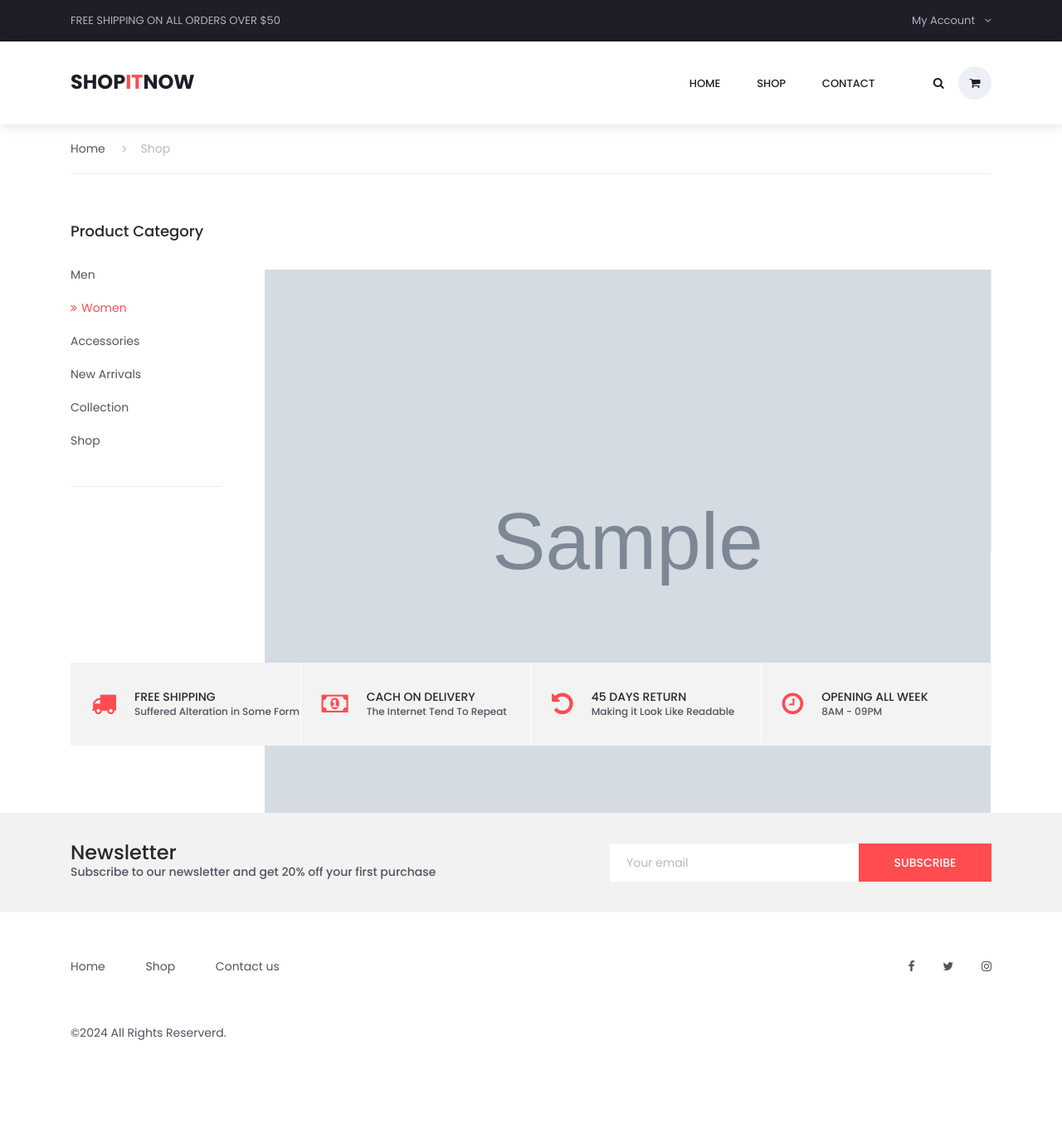
After one commit to abdullah956/dj-itnow, a Django app: page /category/1/ in a window 1280 px wide. The commit adds this page. Shown: the whole page at 83% size. Run offline with Django 5.2, Linux system fonts and the light colour scheme; tables that the repository leaves empty hold one stand-in row (values such as "Sample post"); grey boxes marked "Sample" are stand-in pictures; some libraries are stand-ins or nearby versions.

Commit message:
category

```diff
--- /dev/null
+++ b/templates/category.html
@@ -0,0 +1,201 @@
+<!DOCTYPE html>
+<html lang="en">
+  {% load static %}
+  <head>
+    <title>Colo Shop Categories</title>
+    <meta charset="utf-8" />
+    <meta http-equiv="X-UA-Compatible" content="IE=edge" />
+    <meta name="description" content="Colo Shop Template" />
+    <meta name="viewport" content="width=device-width, initial-scale=1" />
+    <link rel="stylesheet" type="text/css" href="{% static 'styles/bootstrap4/bootstrap.min.css' %}" />
+    <link href="{% static 'plugins/font-awesome-4.7.0/css/font-awesome.min.css' %}" rel="stylesheet" type="text/css" />
+    <link rel="stylesheet" type="text/css" href="{% static 'plugins/OwlCarousel2-2.2.1/owl.carousel.css' %}" />
+    <link rel="stylesheet" type="text/css" href="{% static 'plugins/OwlCarousel2-2.2.1/owl.theme.default.css' %}" />
+    <link rel="stylesheet" type="text/css" href="{% static 'plugins/OwlCarousel2-2.2.1/animate.css' %}" />
+    <link rel="stylesheet" type="text/css" href="{% static 'plugins/jquery-ui-1.12.1.custom/jquery-ui.css' %}" />
+    <link rel="stylesheet" type="text/css" href="{% static 'styles/categories_styles.css' %}" />
+    <link rel="stylesheet" type="text/css" href="{% static 'styles/categories_responsive.css' %}" />
+    <style>
+      /* Ensure the product-grid uses Flexbox */
+      .product-grid {
+        display: flex;
+        flex-wrap: wrap;
+        gap: 20px; /* Space between items */
+      }
+
+      /* Style for product-item to fit in a grid */
+      .product-item {
+        flex: 1 1 calc(25% - 20px); /* Adjust percentage based on the number of items per row */
+        box-sizing: border-box;
+        margin-bottom: 20px; /* Space below each item */
+      }
+    </style>
+  </head>
+
+  <body>
+    <div class="super_container">
+      <!-- Header -->
+      {% include 'header.html' %}
+
+      <div class="container product_section_container">
+        <div class="row">
+          <div class="col product_section clearfix">
+            <!-- Breadcrumbs -->
+
+            <div class="breadcrumbs d-flex flex-row align-items-center">
+              <ul>
+                <li>
+                  <a href="index.html">Home</a>
+                </li>
+                <li class="active">
+                  <a href="index.html"><i class="fa fa-angle-right" aria-hidden="true"></i>Shop</a>
+                </li>
+              </ul>
+            </div>
+
+            <!-- Sidebar -->
+
+            <div class="sidebar">
+              <div class="sidebar_section">
+                <div class="sidebar_title">
+                  <h5>Product Category</h5>
+                </div>
+                <ul class="sidebar_categories">
+                  <li>
+                    <a href="#">Men</a>
+                  </li>
+                  <li class="active">
+                    <a href="#"><span><i class="fa fa-angle-double-right" aria-hidden="true"></i></span>Women</a>
+                  </li>
+                  <li>
+                    <a href="#">Accessories</a>
+                  </li>
+                  <li>
+                    <a href="#">New Arrivals</a>
+                  </li>
+                  <li>
+                    <a href="#">Collection</a>
+                  </li>
+                  <li>
+                    <a href="#">Shop</a>
+                  </li>
+                </ul>
+              </div>
+            </div>
+            <!-- Main Content -->
+
+            <div class="main_content">
+              <!-- Products -->
+
+              <div class="products_iso">
+                <div class="row">
+                  <div class="col">
+                    <!-- Product Grid -->
+
+                    <div class="product-grid">
+                      <!-- Loop through each product -->
+                      {% for product in products %}
+                        <div class="product-item {{ product.category }}">
+                          <div class="product discount product_filter">
+                            <div class="product_image">
+                              <!-- Display product image -->
+                              <img src="{{ product.image.url }}" alt="{{ product.name }}" />
+                            </div>
+
+                            <div class="product_info">
+                              <!-- Display product name and link -->
+                              <h6 class="product_name"><a href="{% url 'product_detail' product.id %}">{{ product.name }}</a></h6>
+                              <!-- Display product price -->
+                              <div class="product_price">
+                                ${{ product.price }}{% if product.discount_price %}
+                                  <span>${{ product.discount_price }}</span>
+                                {% endif %}
+                              </div>
+                            </div>
+                          </div>
+                          <div class="red_button add_to_cart_button">
+                            <!-- Add to cart button -->
+                            <a href="{% url 'add_to_cart' product.id %}">Add to Cart</a>
+                          </div>
+                        </div>
+                      {% endfor %}
+
+                      <!-- Product Sorting -->
+                    </div>
+                  </div>
+                </div>
+              </div>
+            </div>
+          </div>
+        </div>
+      </div>
+
+      <!-- Benefit -->
+
+      <div class="benefit">
+        <div class="container">
+          <div class="row benefit_row">
+            <div class="col-lg-3 benefit_col">
+              <div class="benefit_item d-flex flex-row align-items-center">
+                <div class="benefit_icon">
+                  <i class="fa fa-truck" aria-hidden="true"></i>
+                </div>
+                <div class="benefit_content">
+                  <h6>free shipping</h6>
+                  <p>Suffered Alteration in Some Form</p>
+                </div>
+              </div>
+            </div>
+            <div class="col-lg-3 benefit_col">
+              <div class="benefit_item d-flex flex-row align-items-center">
+                <div class="benefit_icon">
+                  <i class="fa fa-money" aria-hidden="true"></i>
+                </div>
+                <div class="benefit_content">
+                  <h6>cach on delivery</h6>
+                  <p>The Internet Tend To Repeat</p>
+                </div>
+              </div>
+            </div>
+            <div class="col-lg-3 benefit_col">
+              <div class="benefit_item d-flex flex-row align-items-center">
+                <div class="benefit_icon">
+                  <i class="fa fa-undo" aria-hidden="true"></i>
+                </div>
+                <div class="benefit_content">
+                  <h6>45 days return</h6>
+                  <p>Making it Look Like Readable</p>
+                </div>
+              </div>
+            </div>
+            <div class="col-lg-3 benefit_col">
+              <div class="benefit_item d-flex flex-row align-items-center">
+                <div class="benefit_icon">
+                  <i class="fa fa-clock-o" aria-hidden="true"></i>
+                </div>
+                <div class="benefit_content">
+                  <h6>opening all week</h6>
+                  <p>8AM - 09PM</p>
+                </div>
+              </div>
+            </div>
+          </div>
+        </div>
+      </div>
+
+      <!-- Newsletter -->
+
+      {% include 'footer.html' %}
+    </div>
+
+    <script src="{% static 'js/jquery-3.2.1.min.js' %}"></script>
+    <script src="{% static 'styles/bootstrap4/popper.js' %}"></script>
+    <script src="{% static 'styles/bootstrap4/bootstrap.min.js' %}"></script>
+    <script src="{% static 'plugins/Isotope/isotope.pkgd.min.js' %}"></script>
+    <script src="{% static 'plugins/OwlCarousel2-2.2.1/owl.carousel.js' %}"></script>
+    <script src="{% static 'plugins/easing/easing.js' %}"></script>
+    <script src="https://maps.googleapis.com/maps/api/js?v=3.exp&key=AIzaSyCIwF204lFZg1y4kPSIhKaHEXMLYxxuMhA"></script>
+    <script src="{% static 'plugins/jquery-ui-1.12.1.custom/jquery-ui.js' %}"></script>
+    <script src="{% static 'js/contact_custom.js' %}"></script>
+  </body>
+</html>
--- a/templates/index.html
+++ b/templates/index.html
@@ -85,7 +85,7 @@
                 <div class="col-md-4 mb-5">
                     <div class="banner_item align-items-center" style="background-image:url('{{ category.image.url }}')">
                         <div class="banner_category">
-                            <a href="categories.html">{{ category.name }}</a>
+                             <a href="{% url 'category_products' category.id %}">{{ category.name }}</a>
                         </div>
                     </div>
                 </div>
--- a/users/urls.py
+++ b/users/urls.py
@@ -7,6 +7,7 @@ urlpatterns = [
     path('login/', views.login_view, name='login'),
     path('logout/', views.logout_view, name='logout'),
 
+    path('category/<int:category_id>/', views.category_products_view, name='category_products'),
     path('product/<int:product_id>/', views.product_detail_view, name='product_detail'),
     path('cart/', views.cart_view, name='cart_view'),
     path('add-to-cart/', views.add_to_cart, name='add_to_cart'),
@@ -14,6 +15,5 @@ urlpatterns = [
 
     path('shop/', views.shop_view, name='shop_view'),
     path('contact/', views.contact_view, name='contact_view'),
-
     path('add-to-cart/<int:product_id>/', views.add_to_cart_byID, name='add_to_cart'),
 ]
--- a/users/views.py
+++ b/users/views.py
@@ -160,3 +160,9 @@ def contact_view(request):
             return redirect('contact_view')
 
     return render(request, 'contact.html')
+
+
+def category_products_view(request, category_id):
+    category = get_object_or_404(Category, id=category_id)
+    products = Product.objects.filter(category=category)
+    return render(request, 'category.html', {'category': category, 'products': products})
```
